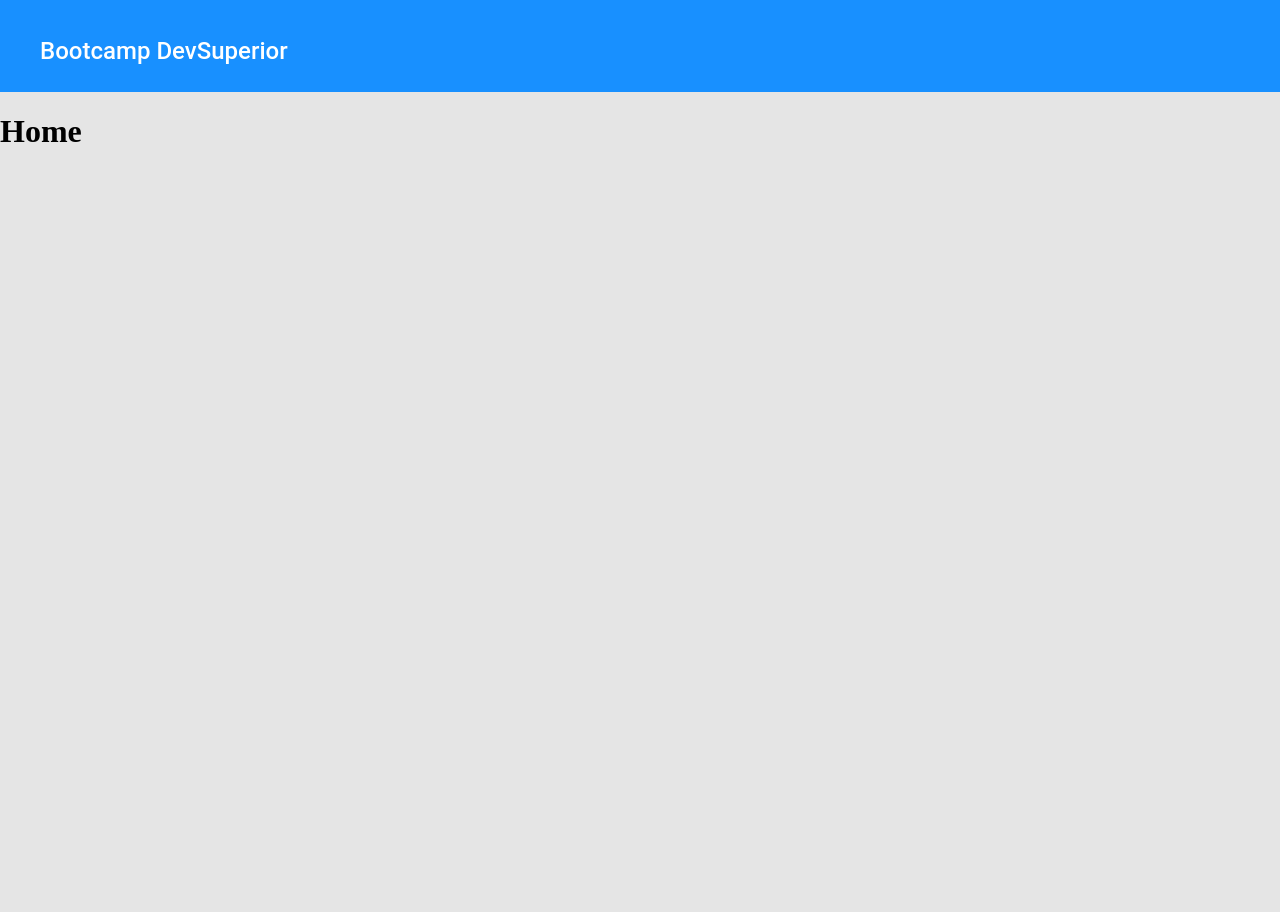
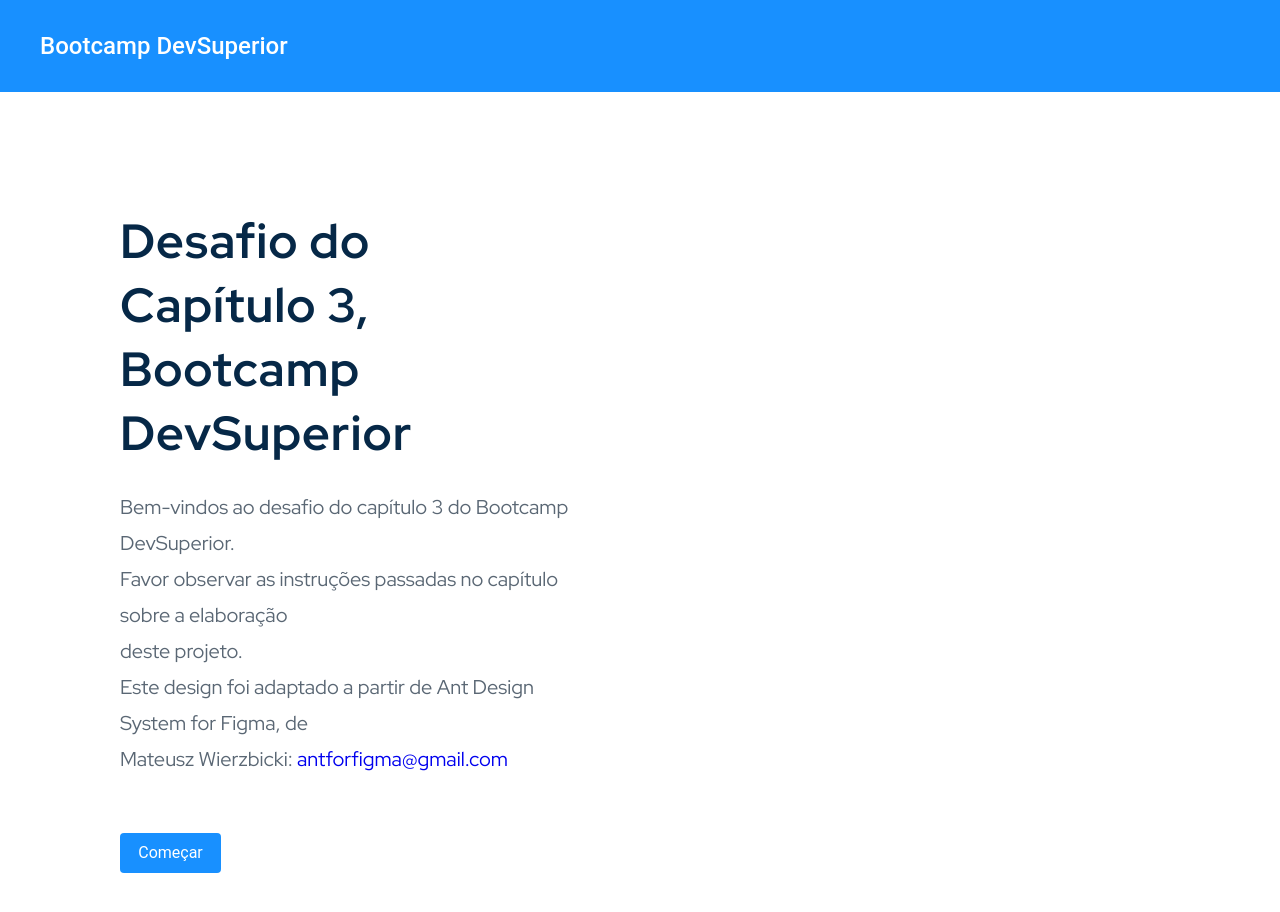
Before and after one commit to niltonsjr/github-user-search, a React (Create React App) app: page / in a window 1280 px wide. Shown: the top 912 px of the page. Before the commit the page ends 800 px from the top, so only its background shows below. Built offline with nearby package versions, Linux system fonts and the light colour scheme.

Commit message:
Home page finished

```diff
--- a/src/core/assets/custom.scss
+++ b/src/core/assets/custom.scss
@@ -1,4 +1,8 @@
-body{
-    background: #E5E5E5;
+@import url('https://fonts.googleapis.com/css2?family=Red+Hat+Display:wght@400;700&display=swap');
+* {
     margin: 0px;
 }
+
+a {
+    text-decoration: none;
+}
--- a/src/core/components/Navbar/styles.scss
+++ b/src/core/components/Navbar/styles.scss
@@ -1,5 +1,6 @@
 .navbar {
   display: flex;
+  align-items: center;
   height: 62px;
   left: 0px;
   top: 0px;
@@ -11,7 +12,6 @@
   a {
     font-style: normal;
     color: rgba(255, 255, 255, 0.5);
-    text-decoration: none;
   }
 }
 
@@ -21,7 +21,5 @@
   font-weight: 500;
   font-size: 24px;
   line-height: 32px;
-  display: flex;
-  align-items: center;
   color: #ffffff;
 }
--- a/src/pages/Home/index.tsx
+++ b/src/pages/Home/index.tsx
@@ -1,9 +1,25 @@
-import React from 'react';
+import React from "react";
+import "./styles.scss";
 
 const Home = () => (
+  <>
     <div>
-        <h1>Home</h1>
+      <h6 className="home-title">
+        Desafio do Capítulo 3, <br /> Bootcamp DevSuperior
+      </h6>
     </div>
+    <div>
+      <p className="home-text">
+        Bem-vindos ao desafio do capítulo 3 do Bootcamp DevSuperior. <br />
+        Favor observar as instruções passadas no capítulo sobre a elaboração <br />
+        deste projeto. <br />
+        Este design foi adaptado a partir de Ant Design System for
+        Figma, de <br />
+        Mateusz Wierzbicki: <a href="mailto:antforfigma@gmail.com">antforfigma@gmail.com</a>
+      </p>
+    </div>
+    <button className="home-button">Começar</button>
+  </>
 );
 
 export default Home;
--- a/src/pages/Home/styles.scss
+++ b/src/pages/Home/styles.scss
@@ -0,0 +1,40 @@
+.home-title {
+  margin: 117px 740px 24px 120px;
+  font-family: "Red Hat Display";
+  font-style: normal;
+  font-weight: 700;
+  font-size: 48px;
+  line-height: 64px;
+  display: flex;
+  align-items: center;
+  letter-spacing: 0.02em;
+  color: #062847;
+}
+
+.home-text {
+  margin: 0px 700px 0px 120px;
+  font-family: "Red Hat Display";
+  font-style: normal;
+  font-weight: normal;
+  font-size: 20px;
+  line-height: 36px;
+  color: #5a6774;
+}
+
+.home-button {
+  margin: 56px 1219px 265px 120px;
+  font-family: Roboto;
+  font-style: normal;
+  font-weight: normal;
+  font-size: 16px;
+  line-height: 24px;
+  width: 101px;
+  height: 40px;
+  background: #1890ff;
+  border-radius: 4px;
+  display: flex;
+  align-items: center;
+  justify-content: center;
+  color: #ffffff;
+  border: none;
+}
```
